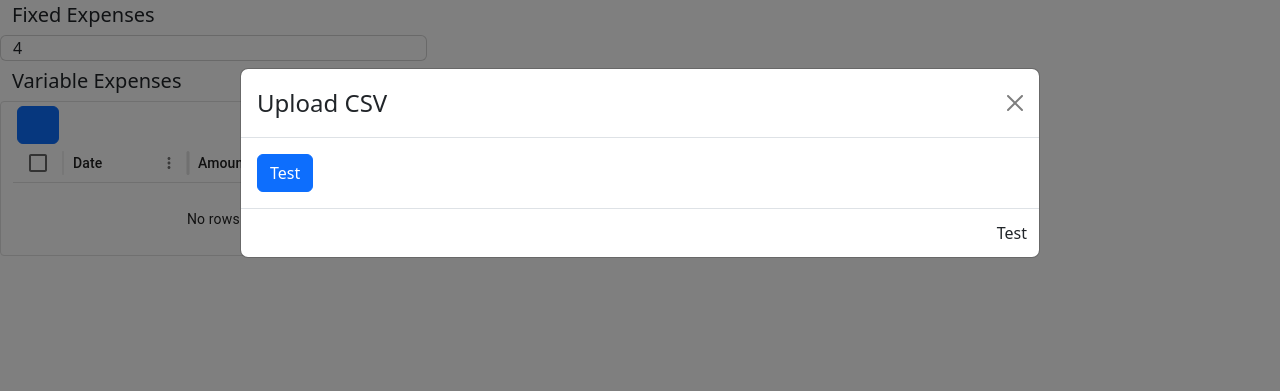
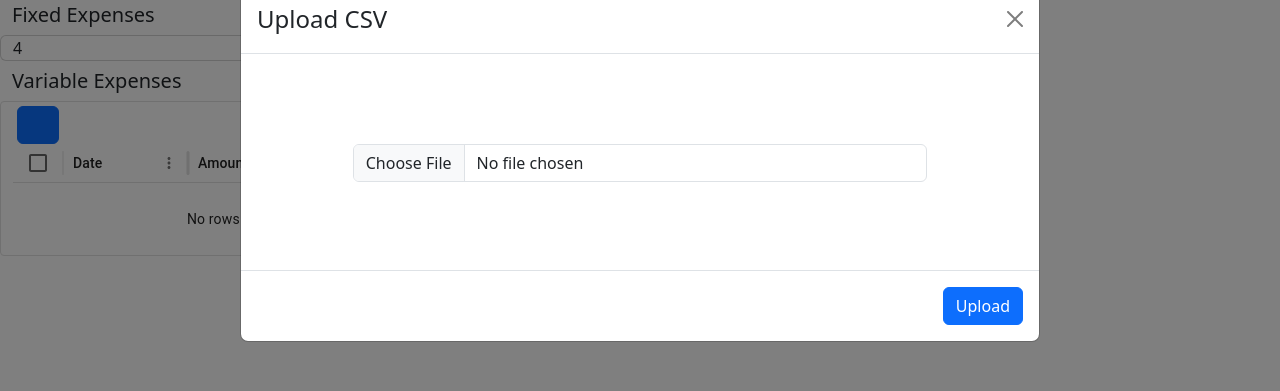
Before and after one commit to johngrohman/budget-bop-frontend, a Next.js app: page /1/1 in a window 1280 px wide. Both pictures are taken after a click on the button 38 px from the left and 362 px from the top of the page. Shown: the part 237-628 px from the top of the page. Built offline with nearby package versions, Linux system fonts and the light colour scheme; no server answers; some icons are missing.

Commit message:
upload transaction form

```diff
--- a/src/api/Transaction/index.ts
+++ b/src/api/Transaction/index.ts
@@ -1,6 +1,7 @@
 // Transaction API Client
 
 import { components } from "@/types/schema";
+type MonthOutSchema = components['schemas']['MonthOutSchema']
 
 const url='/api/transactions';
 const API = 'http://localhost:8000';
@@ -25,3 +26,28 @@ export async function listTransactions(
         return ([])
     }
 }
+
+export async function uploadTransactions(
+  file: File,
+  month_id: MonthOutSchema['id']
+): Promise<Readonly<components['schemas']['TransactionOutSchema']>> {
+  try {
+    const formData = new FormData();
+    formData.append('file', file);
+    formData.append('month_id', month_id);
+
+    const response = await fetch(`${API}${url}/upload`, {
+      method: 'POST',
+      body: formData,
+    });
+
+    if (!response.ok) {
+      throw new Error(`Error: ${response.status}`);
+    }
+
+    return await response.json();
+  } catch (error) {
+    console.error('Failed to upload transactions:', error);
+    throw error;
+  }
+}
--- a/src/app/(year)/[year_id]/(month)/[month_id]/month_view.tsx
+++ b/src/app/(year)/[year_id]/(month)/[month_id]/month_view.tsx
@@ -18,7 +18,7 @@ export default function MonthView({ month_id }: { month_id: string }) {
     return (
         <div className="page_container">
             <MonthViewContextProvider>
-                <FileUploadModal />
+                <FileUploadModal month_id={month_id} />
                 <Container fluid className="h-100">
                     <Row>
                         <Suspense fallback={<FallbackComponentH1 size={1} />}>
--- a/src/components/ToastSystem/index.tsx
+++ b/src/components/ToastSystem/index.tsx
@@ -3,7 +3,7 @@
 import { createContext, useContext, useState, useCallback, ReactNode } from 'react';
 import { ToastContainer, Toast } from 'react-bootstrap';
 
-type ToastType = 'success' | 'error' | 'info';
+type ToastType = 'success' | 'danger' | 'info';
 
 interface Toast {
     id: string;
--- a/src/components/TransactionTable/components/FileUpload/index.tsx
+++ b/src/components/TransactionTable/components/FileUpload/index.tsx
@@ -1,7 +1,11 @@
 'use client'
+import { useState } from "react";
 import { useMonthViewContext } from "@/context/monthview";
 import {
+    Alert,
     Button,
+    FormControl,
+    InputGroup,
     Modal,
     ModalBody,
     ModalFooter,
@@ -9,18 +13,45 @@ import {
     ModalTitle
 } from "react-bootstrap";
 import { useToast } from "@/components/ToastSystem";
+import { uploadTransactions } from "@/api/Transaction";
+
 /**
  * File Upload modal used in Transaction Table. Used to upload transaction csv file
  * @returns Modal with UI for uploading transaction csv
  */
-export default function FileUploadModal() {
-
+export default function FileUploadModal({month_id}: {month_id: string}) {
     const { addToast } = useToast();
+    const [file, setFile] = useState<File | null>(null);
+    const [uploading, setUploading] = useState<boolean>(false);
 
     const {
         showFileUploadModal,
         setShowFileUploadModal,
     } = useMonthViewContext();
+
+   const handleFileChange = (e: React.ChangeEvent<HTMLInputElement>) => {
+        const selected = e.target.files?.[0];
+        if (selected) {
+            setFile(selected);
+        }
+    };
+
+    const handleUpload = async () => {
+        if (!file) {
+            addToast('Please select a file first', 'danger');
+            return;
+        }
+        setUploading(true);
+        try {
+            const result = await uploadTransactions(file, month_id);
+            addToast('Transactions uploaded successfully', 'success');
+            setShowFileUploadModal(false);
+        } catch (error) {
+            addToast('Failed to upload transactions', 'danger');
+        } finally {
+            setUploading(false);
+        }
+    };
 
     return (
         <Modal
@@ -33,15 +64,27 @@ export default function FileUploadModal() {
                 <ModalTitle>Upload CSV</ModalTitle>
             </ModalHeader>
             <ModalBody>
-                <Button
-                    onClick={() => addToast('Error when uploading file', 'success')}
-                >
-                    Test
-                </Button>
+                <div className="w-75 mx-auto">
+                <Alert
+                    className="invisible"
+                >Test</Alert>
+                <FormControl
+                    type={'file'}
+                    onChange={handleFileChange}
+                    accept='.csv'
+                />
+                <br />
+                <br />
+                <br />
+                </div>
             </ModalBody>
             <ModalFooter>
-                Test
+                <Button
+                    onClick={handleUpload}
+                >
+                    Upload
+                </Button>
             </ModalFooter>
         </Modal>
     );
-}
+};
--- a/src/context/monthview.tsx
+++ b/src/context/monthview.tsx
@@ -4,7 +4,7 @@ import { createContext, ReactNode, useContext, useState } from "react";
 type MonthViewContextType = {
     showFileUploadModal: boolean;
     setShowFileUploadModal: React.Dispatch<React.SetStateAction<boolean>>;
-  };
+};
 
 
 export const MonthViewContext = createContext<MonthViewContextType | undefined>(undefined);
```
